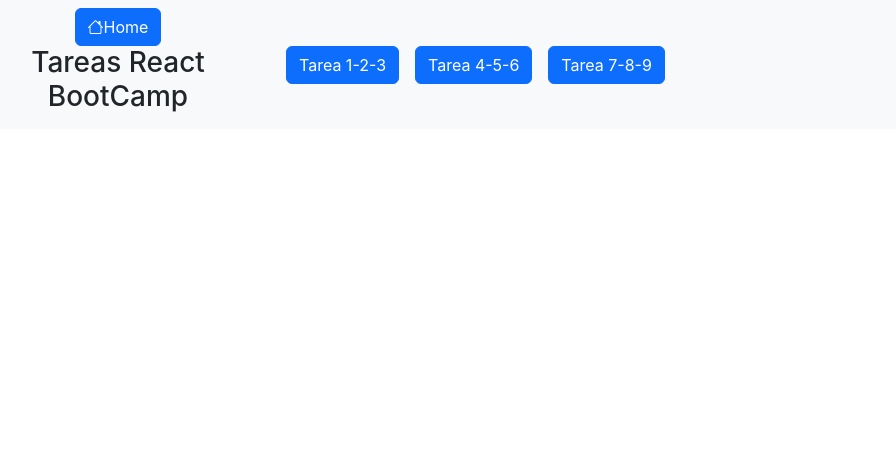
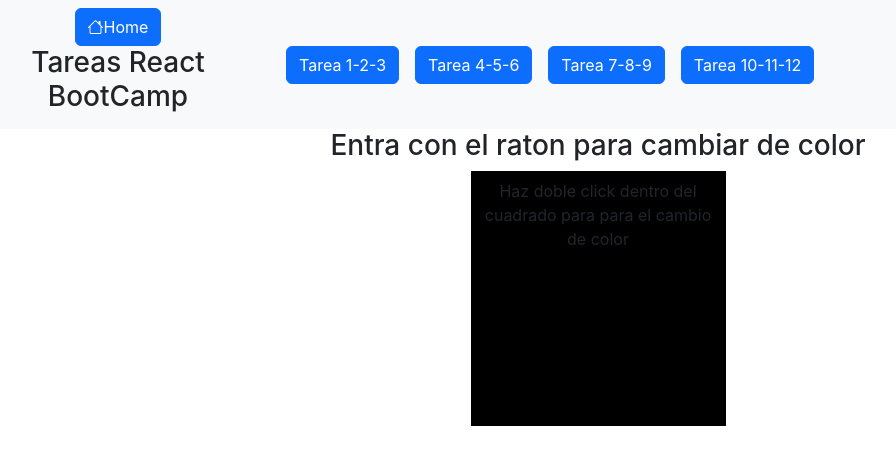
Before and after one commit to JRLUIDAR/OBC-react-tarea-1-2-3, a React (Create React App) app: page /tarea-10-11-12 in a window 1280 px wide. Shown: the top 464 px of the page, without its empty margins (42-938 px from the left). Built offline with nearby package versions, Linux system fonts and the light colour scheme.

Commit message:
agregada la tarea 10-11-12

```diff
--- a/src/App.js
+++ b/src/App.js
@@ -5,6 +5,7 @@ import Home from './componets/Home';
 import Clock from './componets/Clock';
 import {BrowserRouter,Routes,Route} from 'react-router-dom'
 import ListaContactos from './componets/contacts/listaContactos';
+import CambiarColor from './componets/CambiarColor';
 
 function App() {
   return (
@@ -20,6 +21,7 @@ function App() {
         <a href='/tarea-1-2-3' className='btn btn-primary mx-2'>Tarea 1-2-3</a>
         <a href='/tarea-4-5-6' className='btn btn-primary mx-2'>Tarea 4-5-6</a>
         <a href='/tarea-7-8-9' className='btn btn-primary mx-2'>Tarea 7-8-9</a>
+        <a href='/tarea-10-11-12' className='btn btn-primary mx-2'>Tarea 10-11-12</a>
       </div>
 
 
@@ -30,6 +32,7 @@ function App() {
         <Route  path='/tarea-1-2-3' element={<AComponent/>}/>
         <Route  path='/tarea-4-5-6' element={<Clock/>}/>
         <Route  path='/tarea-7-8-9' element={<ListaContactos/>}/>
+        <Route path='/tarea-10-11-12' element={<CambiarColor/>}/>
 
 
       </Routes>
--- /dev/null
+++ b/src/componets/CambiarColor.jsx
@@ -0,0 +1,35 @@
+import React,{ useState} from 'react';
+
+const CambiarColor = () => {
+
+ const [red, setRed] = useState(0);
+ const [green,setGreen] = useState(0);
+ const [blue, setBlue] = useState(0);
+ const [tiempo, setTiempo] = useState(1500);
+ const [cambia, setCambia] = useState(true);
+
+
+    function cambiarColor(){
+        if(cambia){
+            setRed(Math.round(Math.random()*255))
+            setGreen(Math.round(Math.random()*255));
+            setBlue(Math.round(Math.random()*255));
+        }
+       };
+
+    function stop(){
+        setCambia(false)
+    }
+
+    return (
+        <div >
+            <h3>Entra con el raton para cambiar de color</h3>
+
+            {<div className='cuadrado' onMouseEnter={cambiarColor}  onDoubleClick={stop} style={{backgroundColor:`rgb(${red} ${green} ${blue})`}} >
+                    <p className='p-2'> Haz doble click dentro del cuadrado para para el cambio de color</p>
+            </div>}
+        </div>
+    );
+}
+
+export default CambiarColor;
--- a/src/index.css
+++ b/src/index.css
@@ -40,6 +40,11 @@ code {
 .mi-form{
   width: 400px;
   height: 400px;
-  background-color: white;
+}
 
+.cuadrado{
+  width: 255px;
+  height: 255px;
+  background-color: rgb( 0 0 0 );
+  margin: auto;
 }
```
